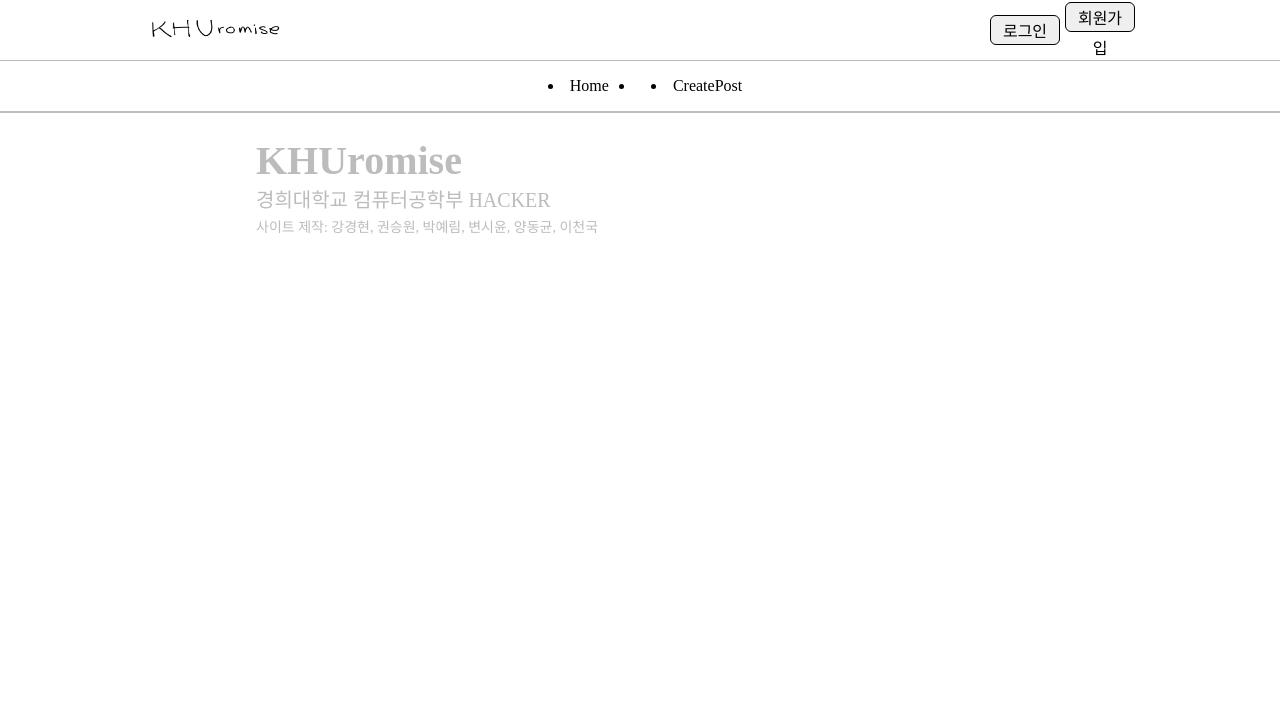
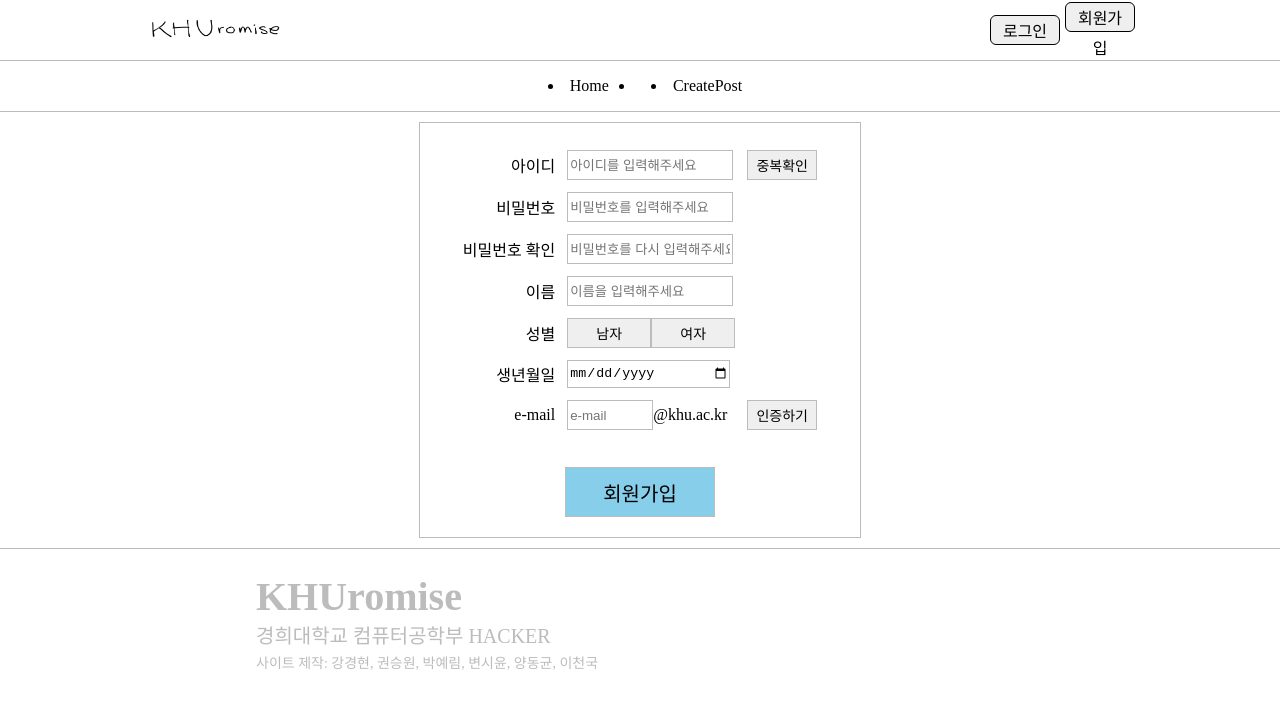
Before and after one commit to mucent/khuromise-frontend, a React (Create React App) app: page /register in a window 1280 px wide. Shown: the top 708 px of the page. Built offline with nearby package versions, Linux system fonts and the light colour scheme; no server answers.

Commit message:
[ADD] 회원가입 페이지 구성

```diff
--- a/src/App.js
+++ b/src/App.js
@@ -10,6 +10,7 @@ import Post from "./components/Post/Post";
 import Footer from "./components/Footer/Footer";
 import { PostContextProvider } from "./context/PostContext";
 import { ContextProvider } from "./context/Context";
+import Register from "./components/LoginRegister/Register";
 
 const GlobalStyle = createGlobalStyle`
   :root {
@@ -40,6 +41,7 @@ function App() {
           <Routes>
             <Route path="/" exact={true} element={<Main />}></Route>
             <Route path="/login" element={<Login />}></Route>
+            <Route path="/register" element={<Register />}></Route>
             <Route path="/:category" element={<PostList />}></Route>
             <Route path="/:category/:id" element={<Post />}></Route>
             <Route path="/createpost" element={<CreatePost />}></Route>
--- /dev/null
+++ b/src/components/LoginRegister/Register.js
@@ -0,0 +1,123 @@
+import styled from "styled-components";
+
+const RegisterTemplate = styled.div`
+  width: 400px;
+  height: auto;
+  margin: 10px auto;
+  padding: 20px;
+  border: 1px solid #bcbcbc;
+
+  display: flex;
+  flex-direction: column;
+  justify-content: space-between;
+  align-items: center;
+
+  .head {
+    text-align: right;
+  }
+
+  td {
+    padding: 5px;
+  }
+
+  input {
+    width: 160px;
+    height: 26px;
+    margin: 0px;
+    border: 1px solid #bcbcbc;
+  }
+
+  button {
+    width: 70px;
+    height: 30px;
+    font-size: 14px;
+    border: 1px solid #bcbcbc;
+  }
+
+  .genderButton {
+    width: 84px;
+    height: 30px;
+    font-size: 14px;
+    border: 1px solid #bcbcbc;
+  }
+
+  .emailInput {
+    width: 80px;
+    height: 26px;
+    margin: 0px;
+    border: 1px solid #bcbcbc;
+  }
+
+  .registerButton {
+    width: 150px;
+    height: 50px;
+    margin-top: 30px;
+
+    font-size: 20px;
+    background-color: skyblue;
+  }
+`;
+
+const Register = () => {
+  return (
+    <RegisterTemplate>
+      <table>
+        <tbody>
+          <tr>
+            <td className="head">아이디</td>
+            <td>
+              <input placeholder="아이디를 입력해주세요" />
+            </td>
+            <td>
+              <button>중복확인</button>
+            </td>
+          </tr>
+          <tr>
+            <td className="head">비밀번호</td>
+            <td>
+              <input placeholder="비밀번호를 입력해주세요" />
+            </td>
+          </tr>
+          <tr>
+            <td className="head">비밀번호 확인</td>
+            <td>
+              <input placeholder="비밀번호를 다시 입력해주세요" />
+            </td>
+          </tr>
+          <tr>
+            <td className="head">이름</td>
+            <td>
+              <input placeholder="이름을 입력해주세요" />
+            </td>
+          </tr>
+          <tr>
+            <td className="head">성별</td>
+            <td>
+              <button className="genderButton">남자</button>
+              <button className="genderButton">여자</button>
+            </td>
+          </tr>
+          <tr>
+            <td className="head">생년월일</td>
+            <td>
+              <input type="date" />
+            </td>
+          </tr>
+          <tr>
+            <td className="head">e-mail</td>
+            <td>
+              <input className="emailInput" placeholder="e-mail" />
+              <span>@khu.ac.kr</span>
+            </td>
+            <td>
+              <button>인증하기</button>
+            </td>
+          </tr>
+        </tbody>
+      </table>
+      <button className="registerButton">회원가입</button>
+    </RegisterTemplate>
+  );
+};
+
+export default Register;
```
